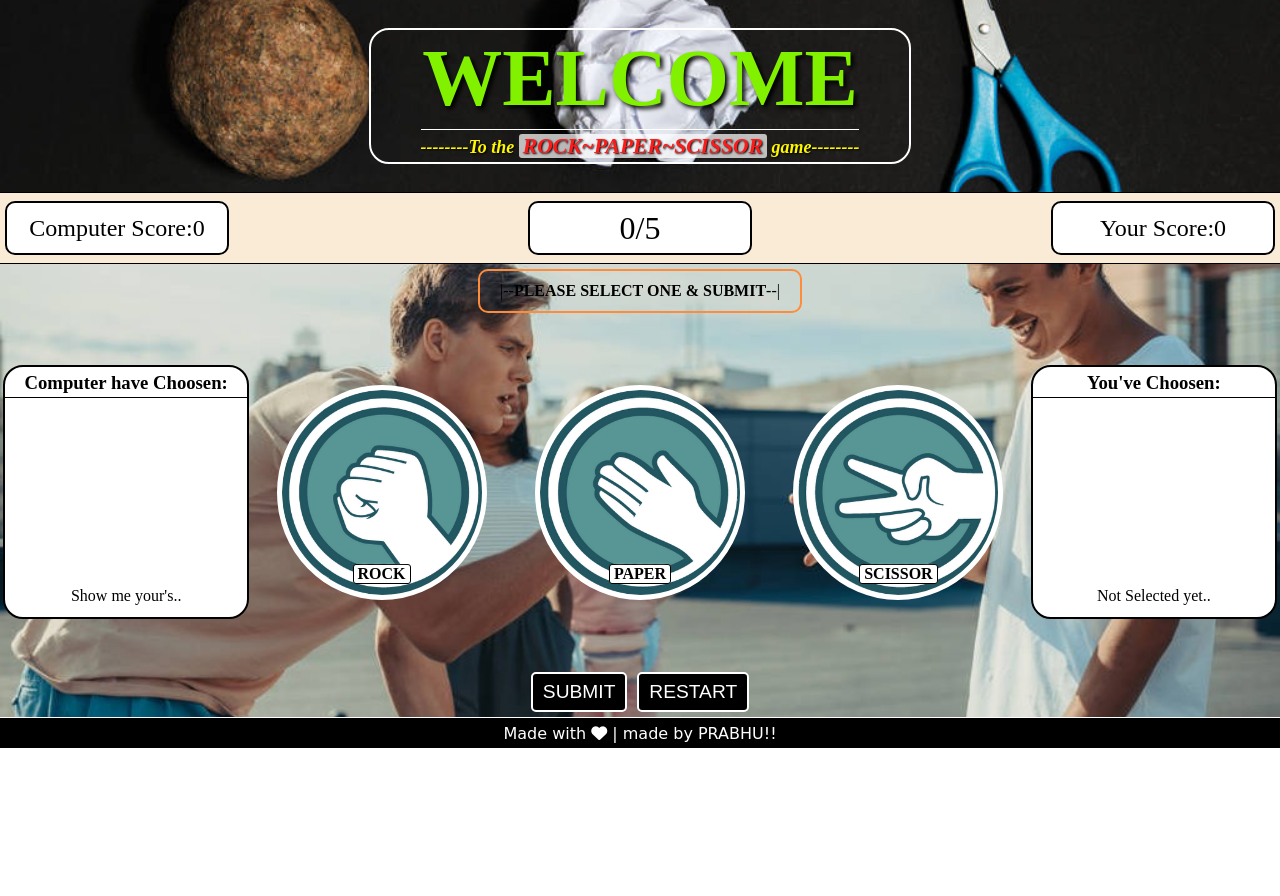
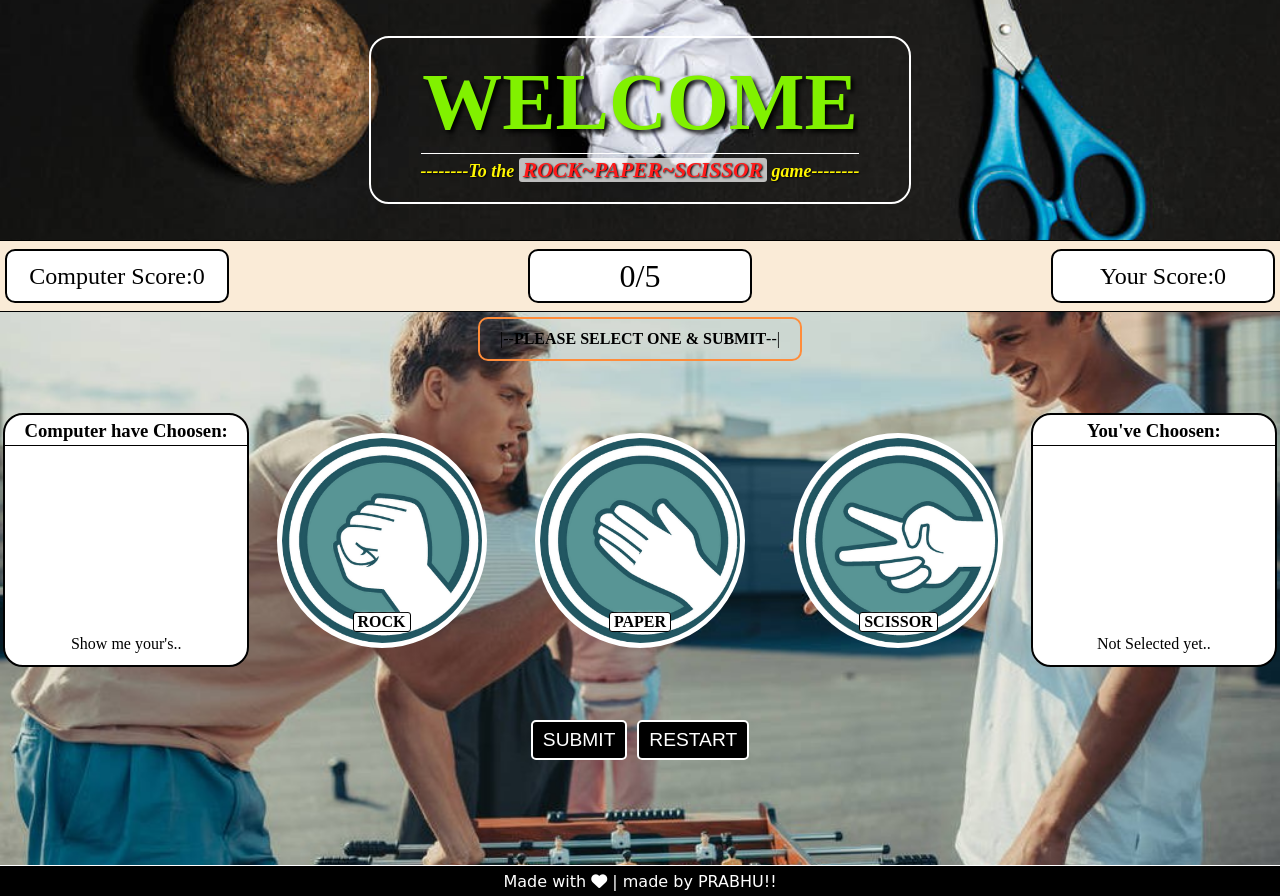
Before and after one commit to krnitish769/GitHub-Sample, a plain HTML site: page RockPaperScissor/index.html in a window 1280 px wide. Before the commit the page ends 800 px from the top, so only its background shows below. Drawn offline with Linux system fonts and the light colour scheme.

Commit message:
update added

```diff
--- a/RockPaperScissor/style.css
+++ b/RockPaperScissor/style.css
@@ -1,4 +1,4 @@
-* {
+ * {
     padding: 0;
     margin: 0;
 }
@@ -10,7 +10,7 @@ header {
     background-image: url("Image/HeaderBG2.png");
     background-size: cover;
     border-bottom: 1px solid black;
-    height: 12rem;
+    height: 15rem;
     display: flex;
     justify-content: center;
     align-items: center;
@@ -20,7 +20,7 @@ header {
     border: 2px solid white;
     border-radius: 20px;
     padding: 2px 50px;
-    height: 8rem;
+    height: 10rem;
     display: flex;
     justify-content: center;
     align-items: center;
@@ -51,6 +51,7 @@ header {
 
 /* Main */
 main {
+    height: 39rem;
     background-image: url("Image/BGImage.jpg");
     background-size: cover;
 }
--- a/style.css
+++ b/style.css
@@ -6,6 +6,8 @@
 header {
     height: 18rem;
     background-color: aquamarine;
+    background-image: url("Images/Header.jpg");
+    background-size: cover;
     border-bottom: 1px solid black;
     display: flex;
     justify-content: center;
```
Also changed, not shown: 1 other file.
